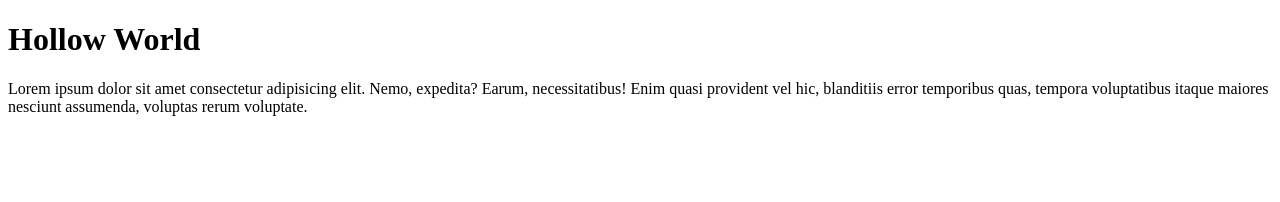
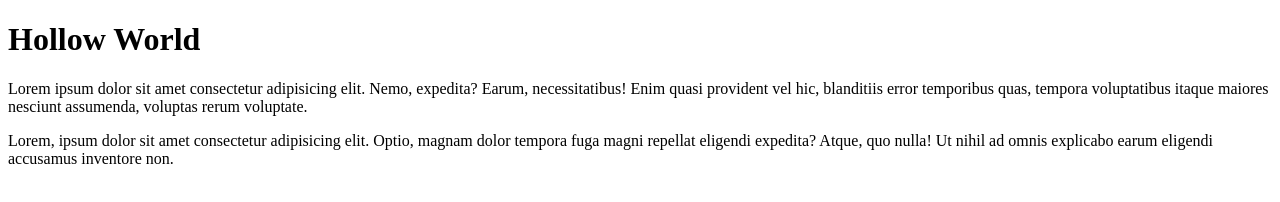
Before and after one commit to OtavioAlves92/Hollow-World, a plain HTML site: page Site-exe/index.html in a window 1280 px wide. Drawn offline with Linux system fonts and the light colour scheme.

Commit message:
Add a paragraph

```diff
--- a/Site-exe/index.html
+++ b/Site-exe/index.html
@@ -8,5 +8,7 @@
 <body>
     <h1>Hollow World</h1>
     <p>Lorem ipsum dolor sit amet consectetur adipisicing elit. Nemo, expedita? Earum, necessitatibus! Enim quasi provident vel hic, blanditiis error temporibus quas, tempora voluptatibus itaque maiores nesciunt assumenda, voluptas rerum voluptate.</p>
+
+    <p>Lorem, ipsum dolor sit amet consectetur adipisicing elit. Optio, magnam dolor tempora fuga magni repellat eligendi expedita? Atque, quo nulla! Ut nihil ad omnis explicabo earum eligendi accusamus inventore non.</p>
 </body>
 </html>
```
